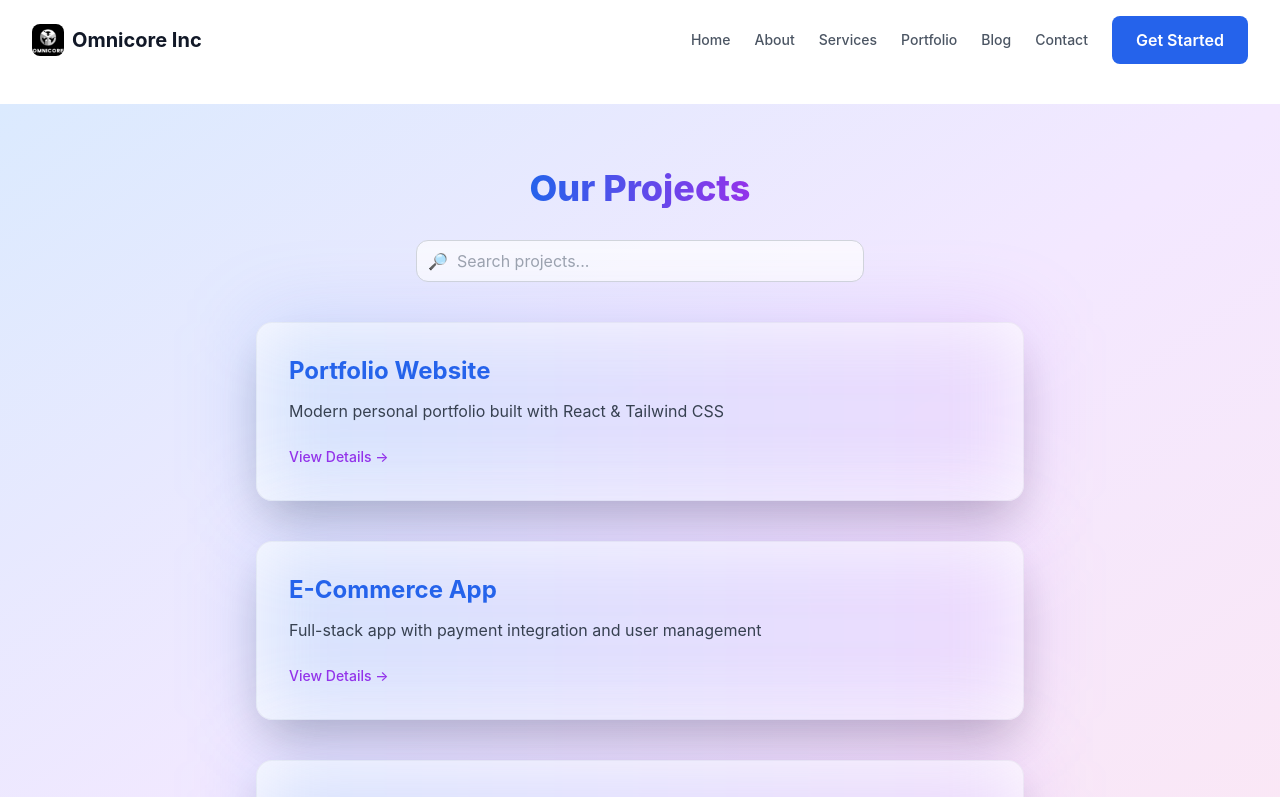
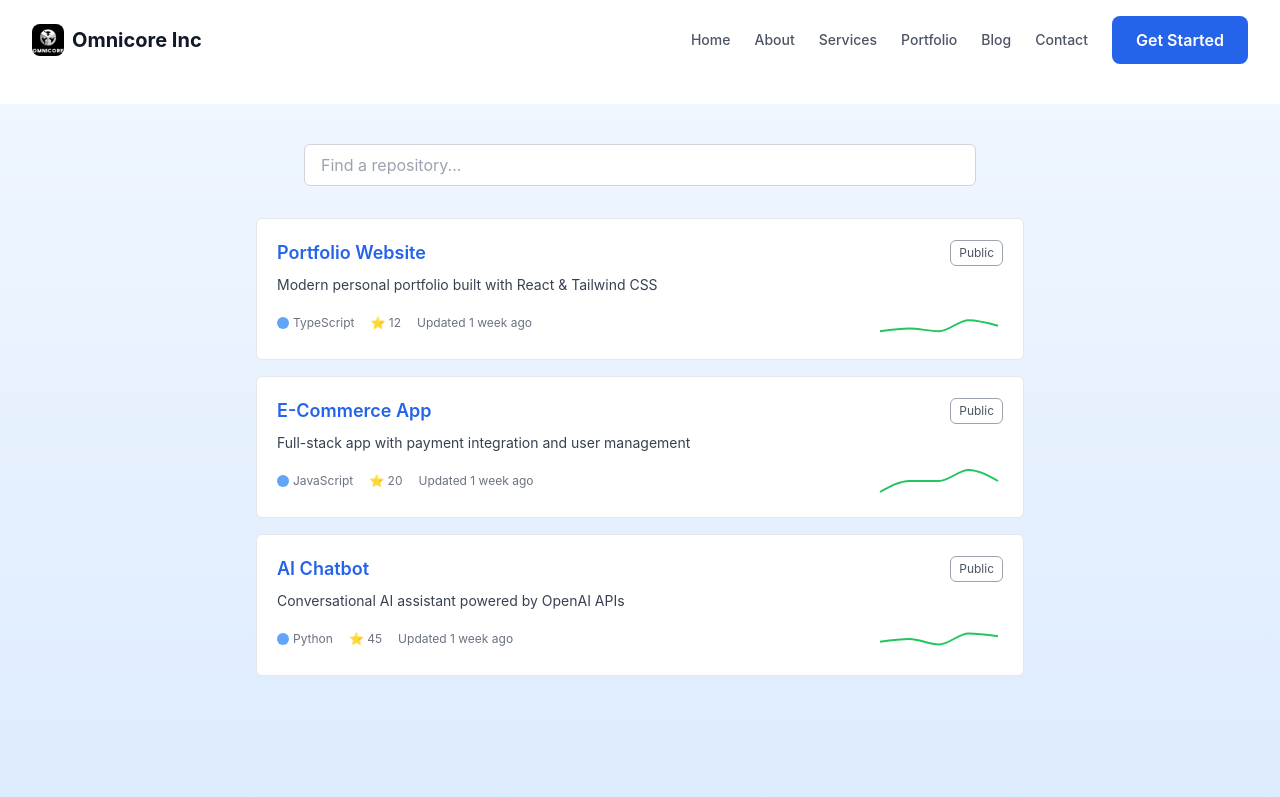
Before and after one commit to vaishnavi12105/omnicore_internship, a React (Vite) app: page /projects in a window 1280 px wide. Shown: the top 797 px of the page. Built offline with nearby package versions, Linux system fonts and the light colour scheme.

Commit message:
repo structure added

```diff
--- a/package.json
+++ b/package.json
@@ -16,7 +16,9 @@
     "react-dom": "^18.3.1",
     "react-hook-form": "^7.62.0",
     "react-icons": "^5.5.0",
-    "react-router-dom": "^7.8.2"
+    "react-router-dom": "^7.8.2",
+    "recharts": "^3.2.1",
+    "yet-another-react-lightbox": "^3.25.0"
   },
   "devDependencies": {
     "@eslint/js": "^9.9.1",
--- a/src/App.tsx
+++ b/src/App.tsx
@@ -16,6 +16,7 @@ import GetStarted from "./pages/GetStarted";
 import TailoredProject from "./pages/TailoredProject";
 import Projects from "./pages/Projects";
 import ProjectDetails from "./pages/ProjectDetails";
+import "yet-another-react-lightbox/styles.css";
 
 interface AppContentProps {
   darkMode: boolean;
--- a/src/pages/ProjectDetails.tsx
+++ b/src/pages/ProjectDetails.tsx
@@ -1,6 +1,11 @@
-import React from "react";
+import React, { useState } from "react";
 import { useParams, Link } from "react-router-dom";
 import { motion } from "framer-motion";
+
+import Lightbox from "yet-another-react-lightbox";
+import "yet-another-react-lightbox/styles.css";
+import Fullscreen from "yet-another-react-lightbox/plugins/fullscreen";
+import Zoom from "yet-another-react-lightbox/plugins/zoom";
 
 const projects = [
   {
@@ -39,6 +44,9 @@ const ProjectDetails = () => {
   const { id } = useParams<{ id: string }>();
   const project = projects.find((p) => p.id === Number(id));
 
+  const [lightboxOpen, setLightboxOpen] = useState(false);
+  const [photoIndex, setPhotoIndex] = useState(0);
+
   if (!project) {
     return (
       <motion.div
@@ -67,7 +75,6 @@ const ProjectDetails = () => {
       transition={{ duration: 0.6 }}
     >
       <div className="relative bg-white/90 dark:bg-gray-900/90 backdrop-blur-xl rounded-2xl shadow-2xl p-10 w-full max-w-4xl border border-gray-200 dark:border-gray-700">
-
         <div className="absolute inset-0 rounded-2xl bg-gradient-to-r from-blue-400/20 to-purple-400/20 blur-2xl -z-10" />
 
         <Link
@@ -91,7 +98,14 @@ const ProjectDetails = () => {
           </h2>
           <div className="flex space-x-4 overflow-x-auto scrollbar-thin scrollbar-thumb-gray-400 scrollbar-track-gray-200 dark:scrollbar-thumb-gray-600 dark:scrollbar-track-gray-800">
             {project.images.map((img, index) => (
-              <div key={index} className="flex-shrink-0 w-[400px] h-[250px] rounded-xl overflow-hidden border border-gray-300 dark:border-gray-700 shadow-lg">
+              <div
+                key={index}
+                className="flex-shrink-0 w-[400px] h-[250px] rounded-xl overflow-hidden border border-gray-300 dark:border-gray-700 shadow-lg cursor-pointer hover:opacity-90 transition"
+                onClick={() => {
+                  setPhotoIndex(index);
+                  setLightboxOpen(true);
+                }}
+              >
                 <img
                   src={img}
                   alt={`${project.name} screenshot ${index + 1}`}
@@ -101,7 +115,32 @@ const ProjectDetails = () => {
             ))}
           </div>
         </div>
+
+
+        <div className="flex justify-end mt-8">
+          <button
+            className="px-6 py-3 bg-gradient-to-r from-blue-600 to-purple-600 text-white font-semibold rounded-xl shadow-lg hover:opacity-90 transition"
+            onClick={() => alert(`🛒 You chose to buy: ${project.name}`)}
+          >
+            Buy Project
+          </button>
+        </div>
       </div>
+
+
+      <Lightbox
+        open={lightboxOpen}
+        close={() => setLightboxOpen(false)}
+        index={photoIndex}
+        slides={project.images.map((img) => ({ src: img }))}
+        plugins={[Zoom, Fullscreen]}
+        zoom={{
+          maxZoomPixelRatio: 3,
+          zoomInMultiplier: 1.5,
+          doubleTapDelay: 300,
+          doubleClickDelay: 300,
+        }}
+      />
     </motion.div>
   );
 };
--- a/src/pages/Projects.tsx
+++ b/src/pages/Projects.tsx
@@ -1,6 +1,11 @@
 import React, { useState } from "react";
 import { useNavigate } from "react-router-dom";
 import { motion } from "framer-motion";
+import {
+  LineChart,
+  Line,
+  ResponsiveContainer,
+} from "recharts";
 
 const Projects = () => {
   const navigate = useNavigate();
@@ -11,17 +16,46 @@ const Projects = () => {
       id: 1,
       name: "Portfolio Website",
       description: "Modern personal portfolio built with React & Tailwind CSS",
+      language: "TypeScript",
+      stars: 12,
+      visibility: "Public",
+      popularity: [
+        { day: 1, value: 1 },
+        { day: 2, value: 2 },
+        { day: 3, value: 1 },
+        { day: 4, value: 5 },
+        { day: 5, value: 3 },
+      ],
     },
     {
       id: 2,
       name: "E-Commerce App",
-      description:
-        "Full-stack app with payment integration and user management",
+      description: "Full-stack app with payment integration and user management",
+      language: "JavaScript",
+      stars: 20,
+      visibility: "Public",
+      popularity: [
+        { day: 1, value: 0 },
+        { day: 2, value: 1 },
+        { day: 3, value: 1 },
+        { day: 4, value: 2 },
+        { day: 5, value: 1 },
+      ],
     },
     {
       id: 3,
       name: "AI Chatbot",
       description: "Conversational AI assistant powered by OpenAI APIs",
+      language: "Python",
+      stars: 45,
+      visibility: "Public",
+      popularity: [
+        { day: 1, value: 3 },
+        { day: 2, value: 4 },
+        { day: 3, value: 2 },
+        { day: 4, value: 6 },
+        { day: 5, value: 5 },
+      ],
     },
   ];
 
@@ -33,76 +67,93 @@ const Projects = () => {
 
   return (
     <motion.div
-      className="min-h-screen bg-gradient-to-br from-blue-100 via-purple-100 to-pink-100
-                 dark:from-gray-950 dark:via-gray-900 dark:to-black flex flex-col items-center py-16 px-6"
+  className="min-h-screen
+             bg-gradient-to-b from-blue-50 to-blue-100
+             dark:from-gray-950 dark:to-black
+             text-gray-900 dark:text-gray-200
+             flex flex-col items-center py-10 px-6
+             transition-colors"
   initial={{ opacity: 0 }}
   animate={{ opacity: 1 }}
   exit={{ opacity: 0 }}
   transition={{ duration: 0.6 }}
 >
 
-      <motion.h1
-        className="text-4xl font-extrabold mb-8 text-center
-                   bg-clip-text text-transparent bg-gradient-to-r
-                   from-blue-600 to-purple-600 dark:from-cyan-400 dark:to-green-400"
-        initial={{ y: -30, opacity: 0 }}
-        animate={{ y: 0, opacity: 1 }}
-        transition={{ duration: 0.6 }}
-      >
-        Our Projects
-      </motion.h1>
 
-
-      <div className="relative w-full max-w-md mb-10">
-        <span className="absolute left-3 top-1/2 -translate-y-1/2 text-gray-500 dark:text-gray-400">
-          🔎
-        </span>
+      <div className="relative w-full max-w-2xl mb-8">
         <input
           type="text"
-          placeholder="Search projects..."
+          placeholder="Find a repository..."
           value={search}
           onChange={(e) => setSearch(e.target.value)}
-          className="w-full pl-10 pr-4 py-2 rounded-xl border border-gray-300
-                     dark:border-gray-700 bg-white/70 dark:bg-gray-900/70
-                     focus:ring-2 focus:ring-purple-400 outline-none"
+          className="w-full pl-4 pr-4 py-2 rounded-md border border-gray-300 dark:border-gray-700
+                     bg-white text-gray-900 placeholder-gray-400
+                     dark:bg-gray-900 dark:text-gray-200 dark:placeholder-gray-500
+                     focus:ring-2 focus:ring-blue-500 outline-none transition"
         />
       </div>
 
 
-      <div className="flex flex-col space-y-10 w-full max-w-3xl">
+      <div className="w-full max-w-3xl space-y-4">
         {filteredRepos.length > 0 ? (
           filteredRepos.map((repo, index) => (
             <motion.div
               key={repo.id}
               onClick={() => navigate(`/projects/${repo.id}`)}
-              className="relative bg-white/80 dark:bg-gray-900/80 backdrop-blur-xl
-                         rounded-2xl shadow-2xl p-8 border border-gray-200/50
-                         dark:border-gray-700/50 cursor-pointer hover:scale-[1.02]
-                         hover:shadow-3xl transition-all duration-300"
-              initial={{ opacity: 0, y: 40 }}
+              className="bg-white dark:bg-gray-900 border border-gray-200 dark:border-gray-800
+                         rounded-md p-5 hover:bg-gray-50 dark:hover:bg-gray-800
+                         cursor-pointer transition"
+              initial={{ opacity: 0, y: 20 }}
               animate={{ opacity: 1, y: 0 }}
-              transition={{ delay: index * 0.2 }}
+              transition={{ delay: index * 0.1 }}
             >
 
-              <div className="absolute inset-0 rounded-2xl bg-gradient-to-r
-                              from-blue-500/20 to-purple-500/20 blur-2xl -z-10" />
-
-              <h2 className="text-2xl font-bold text-blue-600 dark:text-blue-400">
+              <div className="flex items-center justify-between">
+                <h2 className="text-lg font-semibold text-blue-600 dark:text-blue-400 hover:underline">
                   {repo.name}
                 </h2>
-              <p className="mt-3 text-gray-700 dark:text-gray-300">
+                <span className="text-xs px-2 py-1 border border-gray-400 dark:border-gray-600
+                                 rounded-md text-gray-600 dark:text-gray-400">
+                  {repo.visibility}
+                </span>
+              </div>
+
+
+              <p className="mt-2 text-sm text-gray-700 dark:text-gray-400">
                 {repo.description}
               </p>
 
-              <span className="mt-6 inline-block text-sm font-medium
-                               text-purple-600 dark:text-green-400 hover:underline">
-                View Details →
+
+              <div className="flex items-center justify-between mt-3">
+                <div className="flex items-center space-x-4 text-xs text-gray-500 dark:text-gray-400">
+                  <span className="flex items-center">
+                    <span className="w-3 h-3 rounded-full bg-blue-400 inline-block mr-1"></span>
+                    {repo.language}
                   </span>
+                  <span>⭐ {repo.stars}</span>
+                  <span>Updated 1 week ago</span>
+                </div>
+
+
+                <div className="w-32 h-8">
+                  <ResponsiveContainer width="100%" height="100%">
+                    <LineChart data={repo.popularity}>
+                      <Line
+                        type="monotone"
+                        dataKey="value"
+                        stroke="#22c55e"
+                        strokeWidth={2}
+                        dot={false}
+                      />
+                    </LineChart>
+                  </ResponsiveContainer>
+                </div>
+              </div>
             </motion.div>
           ))
         ) : (
           <p className="text-gray-600 dark:text-gray-400 text-center">
-            No projects found.
+            No repositories found.
           </p>
         )}
       </div>
--- a/src/pages/TailoredProject.tsx
+++ b/src/pages/TailoredProject.tsx
@@ -53,15 +53,20 @@ const TailoredProject: React.FC = () => {
                         from-blue-500/20 to-purple-500/20 blur-2xl -z-10" />
 
         <motion.h1
-          className="text-4xl font-extrabold mb-8 text-center
-                     bg-clip-text text-transparent bg-gradient-to-r
-                     from-blue-600 to-purple-600 dark:from-cyan-400 dark:to-green-400"
-          initial={{ opacity: 0 }}
-          animate={{ opacity: 1 }}
-          transition={{ delay: 0.4, duration: 0.5 }}
-        >
-          Create a Tailored Project
-        </motion.h1>
+  className="text-4xl font-bold tracking-tight mb-6 text-center"
+  initial={{ opacity: 0 }}
+  animate={{ opacity: 1 }}
+  transition={{ delay: 0.4, duration: 0.5 }}
+>
+  <span className="text-gray-900 dark:text-white">Create a Tailored Project</span>
+  <span className="bg-clip-text text-transparent bg-gradient-to-r
+                   from-blue-600 to-purple-600
+                   dark:from-cyan-400 dark:to-green-400">
+
+  </span>
+</motion.h1>
+
+
 
         <form onSubmit={handleSubmit} className="space-y-6">
 
```
Also changed, not shown: 1 other file (tests, documents, lock files or other folders). Lines whose indentation alone changed are shown as unchanged.
